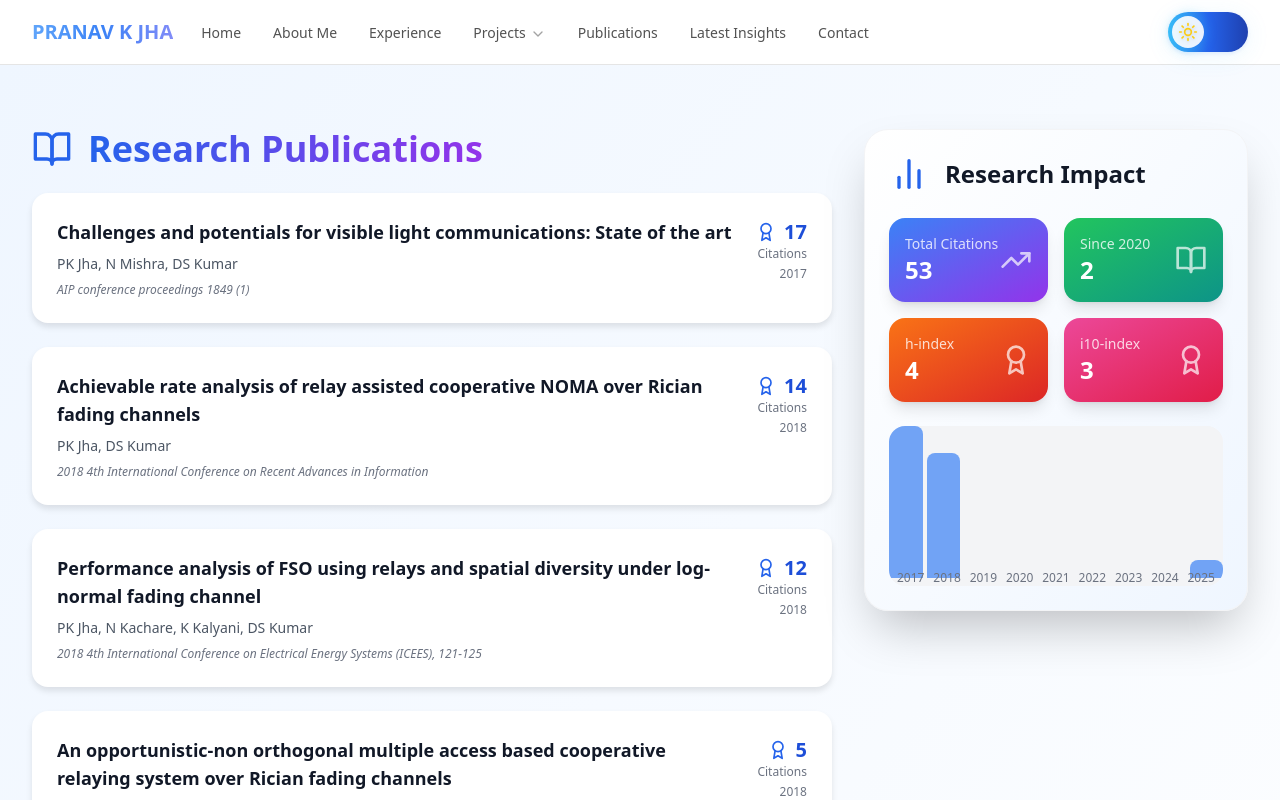
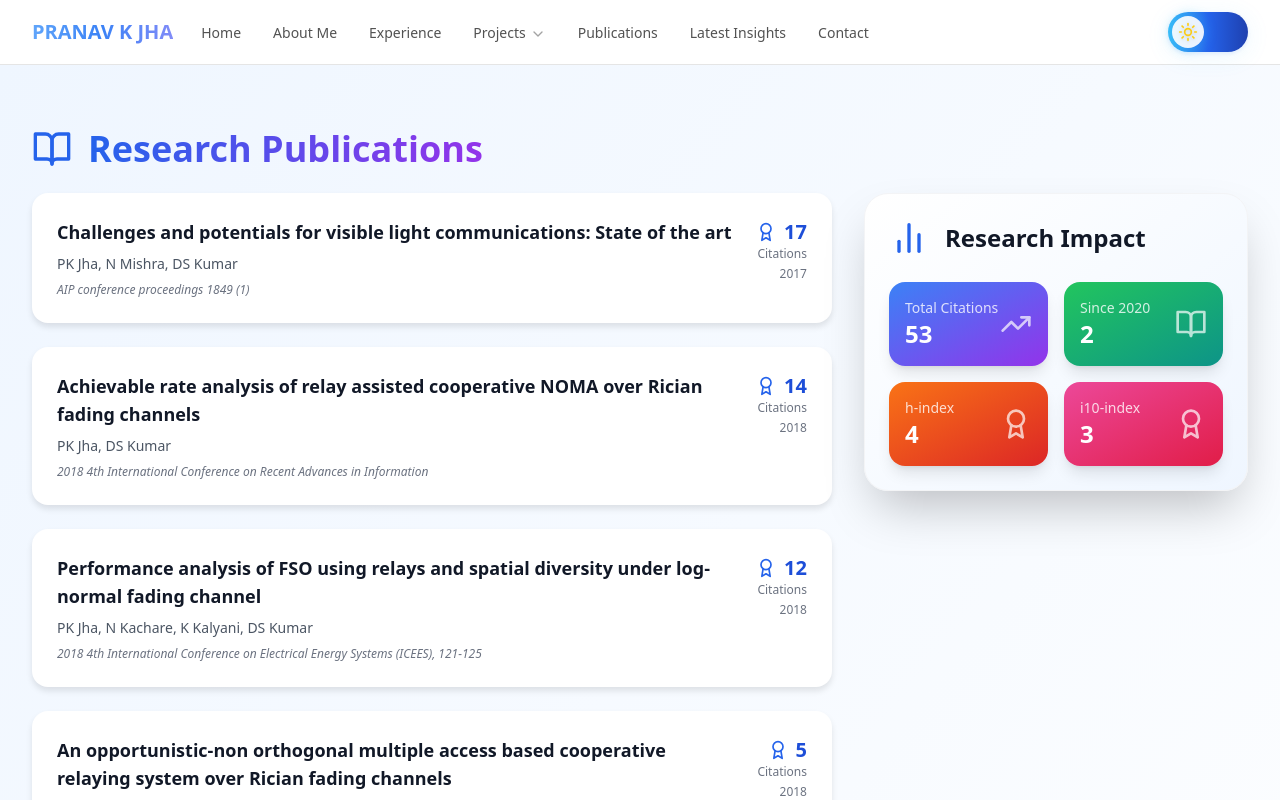
Before and after one commit to Idsl-group/idsl-group.github.io, a Next.js app: page /publications in a window 1280 px wide. Shown: the top 800 px of the page. Built offline with nearby package versions, Linux system fonts and the light colour scheme.

Commit message:
updated publications

```diff
--- a/app/(pages)/publications/page.tsx
+++ b/app/(pages)/publications/page.tsx
@@ -166,7 +166,7 @@ export default function PublicationsPage() {
         </div>
 
         {/* Citation Metrics Sidebar */}
-        <div className="md:col-span-1">
+        <div className="md:col-span-1 mt-16">
           <CitationMetrics metrics={resume.publicationMetrics} />
         </div>
       </motion.div>
--- a/components/CitationMetrics.tsx
+++ b/components/CitationMetrics.tsx
@@ -67,7 +67,7 @@ export const CitationMetrics: React.FC<CitationMetricsProps> = ({
         />
       </div>
 
-      <div className="w-full h-40 relative bg-gray-100 dark:bg-gray-700 rounded-2xl overflow-hidden p-4">
+      {/* <div className="w-full h-40 relative bg-gray-100 dark:bg-gray-700 rounded-2xl overflow-hidden p-4">
         <div className="absolute inset-0 flex items-end space-x-1 pb-2">
           {years.map((year, index) => {
             const height = (citations[index] / maxCitation) * 100;
@@ -96,7 +96,7 @@ export const CitationMetrics: React.FC<CitationMetricsProps> = ({
             <span key={year}>{year}</span>
           ))}
         </div>
-      </div>
+      </div> */}
     </motion.div>
   );
 };
```
